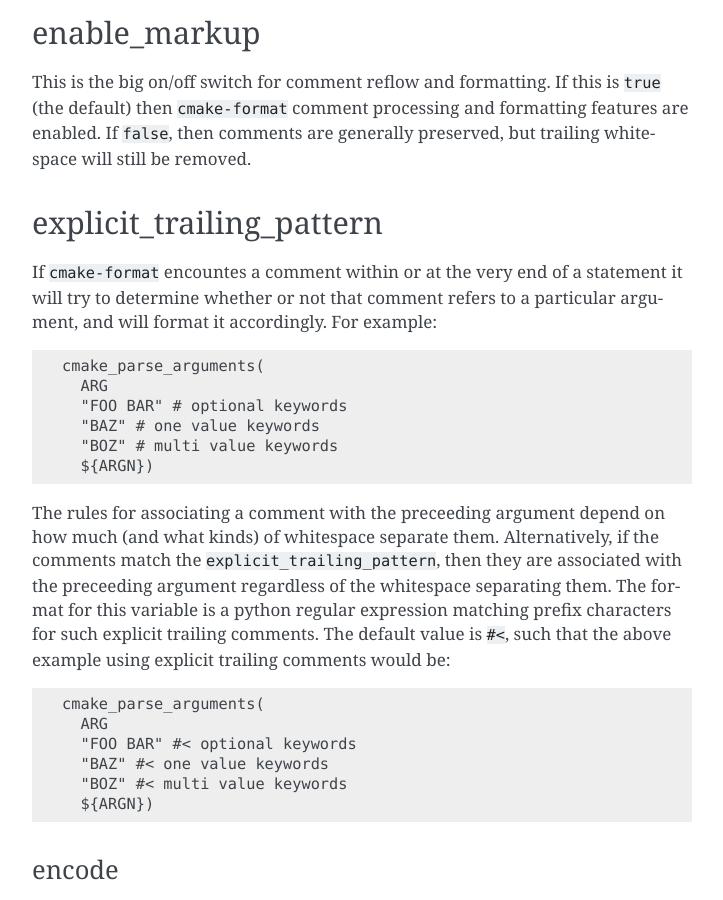
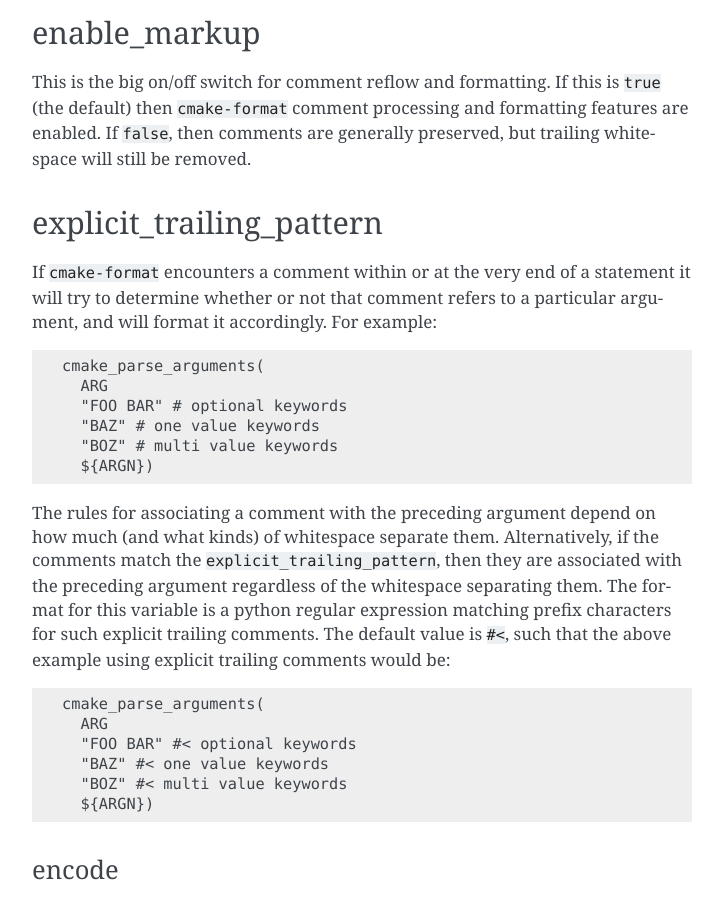
Before and after one commit to cheshirekow/cmake_format, a Sphinx documentation site: the page built from cmakelang/doc/configopts.rst, in a window 1280 px wide and 900 px high, scrolled down 10505 px. Shown: the whole window, without its empty margins (388-1111 px from the left). Built offline with Sphinx 7.4.7, drawn with Linux system fonts in a browser that asks for light colours; pages that are not in the unit, such as notebooks, are missing from menus; some of the changed text lies outside the part shown.

Commit message:
Fix some typos and indents

```diff
--- a/cmakelang/doc/README.rst
+++ b/cmakelang/doc/README.rst
@@ -168,7 +168,7 @@
       # If true, separate function names from parentheses with a space
       separate_fn_name_with_space = False
 
-      # If a statement is wrapped to more than one line, than dangle the closing
+      # If a statement is wrapped to more than one line, then dangle the closing
       # parenthesis on its own line.
       dangle_parens = False
 
--- a/cmakelang/doc/configopts.rst
+++ b/cmakelang/doc/configopts.rst
@@ -291,7 +291,7 @@
 to this reference. Options are:
 
 * ``prefix``: the start of the statement,
-* ``prefix-indent``: the start of the statement, plus one indentation  level
+* ``prefix-indent``: the start of the statement, plus one indentation level
 * ``child``: align to the column of the arguments
 
 For example:
@@ -414,7 +414,7 @@
 ====================
 
 By default, if cmake-format cannot successfully fit everything into the
-desired linewidth it will apply the last, most agressive attempt that it made.
+desired linewidth it will apply the last, most aggressive attempt that it made.
 If this flag is True, however, cmake-format will print error, exit with non-
 zero status code, and write-out nothing
 
@@ -538,7 +538,7 @@
 explicit_trailing_pattern
 =========================
 
-If ``cmake-format`` encountes a comment within or at the very end of a
+If ``cmake-format`` encounters a comment within or at the very end of a
 statement it will try to determine whether or not that comment refers to
 a particular argument, and will format it accordingly. For example:
 
@@ -551,10 +551,10 @@
     "BOZ" # multi value keywords
     ${ARGN})
 
-The rules for associating a comment with the preceeding argument depend on
+The rules for associating a comment with the preceding argument depend on
 how much (and what kinds) of whitespace separate them. Alternatively, if
 the comments match the ``explicit_trailing_pattern``, then they are associated
-with the preceeding argument regardless of the whitespace separating them.
+with the preceding argument regardless of the whitespace separating them.
 The format for this variable is a python regular expression matching prefix
 characters for such explicit trailing comments. The default value is ``#<``,
 such that the above example using explicit trailing comments would  be:
```
Also changed, not shown: other parts of cmakelang/doc/configopts.rst (+4 -4 lines), cmakelang/doc/changelog.rst (+5 -5 lines), cmakelang/doc/format-algorithm.rst (+4 -4 lines), cmakelang/doc/parse-automatic.rst (+4 -4 lines), 7 other files.
